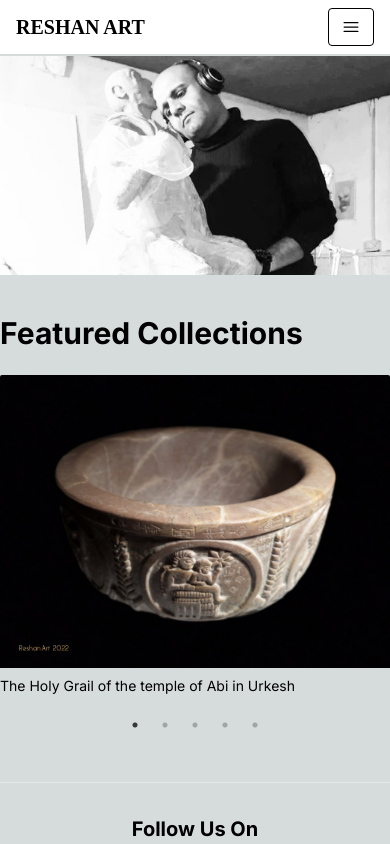
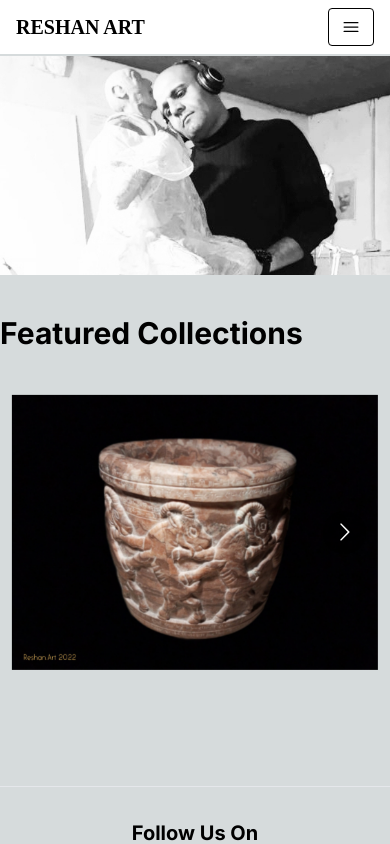
Before and after one commit to daowdalan/reshan-art2, a Next.js app: page / in a window 390 px wide. Shown: the top 844 px of the page. Built offline with nearby package versions, Linux system fonts and the light colour scheme; a web font is replaced by a local one.

Commit message:
make some changes

```diff
--- a/package.json
+++ b/package.json
@@ -17,7 +17,9 @@
     "react-dom": "^18",
     "react-icons": "^5.2.1",
     "react-intersection-observer": "^9.13.0",
+    "react-multi-carousel": "^2.8.5",
     "react-slick": "^0.30.2",
+    "react-slideshow-image": "^4.3.1",
     "react-type-animation": "^3.2.0",
     "slick-carousel": "^1.8.1",
     "swiper": "^6.8.4",
--- a/src/app/data/artworksData.js
+++ b/src/app/data/artworksData.js
@@ -11,7 +11,6 @@ const artworksData = [
     description: "Stone Carving",
     dimensions: "12X17",
     work_date: "2022",
-    featured : true,
   },
 
   {
@@ -48,6 +47,7 @@ const artworksData = [
 ,
     dimensions: "unknown",
     work_date: "2023",
+    featured : true,
   },
 
   {
@@ -71,6 +71,7 @@ const artworksData = [
     description: "fsgv",
     dimensions: "unknown",
     work_date: "2023",
+    featured : true,
   },
 
   {
--- a/src/app/page.js
+++ b/src/app/page.js
@@ -1,5 +1,6 @@
 import ArtGallery from "@/components/HomePage/Gallery";
 import HeroSection from "../components/HomePage/HeroSection";
+import Slidering from "@/components/HomePage/Slidering";
 
 export const metadata = {
   title: 'Reshan - HomePage',
@@ -8,7 +9,7 @@ export const metadata = {
 
 export default function Home() {
   return (
-    <div > {/* Add margin-top to ensure it doesn't overlap with the Navbar */}
+    <div >
       <HeroSection />
       <ArtGallery />
     </div>
--- a/src/components/HomePage/Gallery.jsx
+++ b/src/components/HomePage/Gallery.jsx
@@ -2,7 +2,7 @@
 import React, { useState, useEffect } from 'react';
 import Image from 'next/image';
 import artworksData from '@/app/data/artworksData';
-import ArtSlider from '@/components/ArtSlider';
+import Slidering from './Slidering';
 
 const ArtGallery = () => {
   const [isSmallScreen, setIsSmallScreen] = useState(false);
@@ -23,28 +23,8 @@ const ArtGallery = () => {
   return (
     <div className="max-w-auto mx-auto py-10 text-black">
       <h1 className="text-3xl font-bold mb-6">Featured Collections</h1>
-      {isSmallScreen ? (
-        <ArtSlider />
-      ) : (
-        <div className="grid grid-cols-1 sm:grid-cols-2 lg:grid-cols-5 gap-4">
-          {featuredArtworks.map((art, index) => (
-            <div key={index} className="bg-grey rounded-sm overflow-hidden cursor-pointer">
-              <Image
-                className="object-cover"
-                src={art.images[0].image}
-                alt={art.title}
-                width={350}
-                height={250}
-                sizes="(max-width: 768px) 100vw, (max-width: 1200px) 50vw, 33vw"
+        <Slidering />
 
-              />
-              <div className="py-2">
-                <h2 className="text-sm font-normal">{art.title}</h2>
-              </div>
-            </div>
-          ))}
-        </div>
-      )}
     </div>
   );
 };
--- /dev/null
+++ b/src/components/HomePage/Slidering.jsx
@@ -0,0 +1,53 @@
+"use client"
+import React from 'react';
+import Carousel from "react-multi-carousel";
+import "react-multi-carousel/lib/styles.css";
+import artworksData from '@/app/data/artworksData'; // Ensure the path is correct
+import Image from 'next/image';
+
+function Slidering() {
+
+    const featuredArtworks = artworksData.filter(art => art.featured);
+
+    const responsive = {
+        superLargeDesktop: {
+            // the naming can be any, depends on you.
+            breakpoint: { max: 4000, min: 3000 },
+            items: 5
+        },
+        desktop: {
+            breakpoint: { max: 3000, min: 1024 },
+            items: 4
+        },
+        tablet: {
+            breakpoint: { max: 1024, min: 464 },
+            items: 2
+        },
+        mobile: {
+            breakpoint: { max: 464, min: 0 },
+            items: 1
+        }
+    };
+
+    return (
+        <div className="my-10 px-2 ">
+            <Carousel responsive={responsive}
+            >
+                {featuredArtworks.map((artwork, index) => (
+                    <div key={index} className="flex justify-center w-full h-full p-1">
+                        <Image
+                        src={artwork.images[0].image}
+                        alt="hero image"
+                        height={600}
+                        width={500}
+                        quality={100}
+                        />
+
+                    </div>
+                ))}
+            </Carousel>
+        </div>
+    );
+}
+
+export default Slidering;
--- /dev/null
+++ b/src/components/HomePage/Slideshow.jsx
@@ -0,0 +1,51 @@
+"use client";
+import React from "react";
+import { Zoom } from "react-slideshow-image";
+import "react-slideshow-image/dist/styles.css";
+import artworksData from '@/app/data/artworksData';
+
+const Slideshow = () => {
+  // Filter featured artworks
+  const featuredArtworks = artworksData.filter(art => art.featured);
+
+  // Custom properties for zoom effect slideshow
+  const zoomInProperties = {
+    indicators: true,
+    scale: 1.2,
+    duration: 5000,
+    transitionDuration: 500,
+    infinite: true,
+    prevArrow: (
+      <div className="w-8 cursor-pointer">
+        <svg xmlns="http://www.w3.org/2000/svg" viewBox="0 0 512 512" fill="#2e2e2e">
+          <path d="M242 180.6v-138L0 256l242 213.4V331.2h270V180.6z" />
+        </svg>
+      </div>
+    ),
+    nextArrow: (
+      <div className="w-8 cursor-pointer">
+        <svg xmlns="http://www.w3.org/2000/svg" viewBox="0 0 512 512" fill="#2e2e2e">
+          <path d="M512 256L270 42.6v138.2H0v150.6h270v138z" />
+        </svg>
+      </div>
+    ),
+  };
+
+  return (
+    <div className="my-10 mx-auto max-w-screen-lg">
+      <Zoom {...zoomInProperties}>
+        {featuredArtworks.map((artwork, index) => (
+          <div key={index} className="flex justify-center w-full h-full">
+            <img
+              className="w-3/4 object-cover rounded-lg shadow-xl"
+              src={artwork.images[0].image}
+              alt={artwork.title}
+            />
+          </div>
+        ))}
+      </Zoom>
+    </div>
+  );
+};
+
+export default Slideshow;
--- a/tailwind.config.js
+++ b/tailwind.config.js
@@ -12,6 +12,9 @@ module.exports = {
         "gradient-conic":
           "conic-gradient(from 180deg at 50% 50%, var(--tw-gradient-stops))",
       },
+      padding: {
+        'full': '100%', // Ensures square aspect ratio
+      },
     },
   },
   plugins: [],
```
Also changed, not shown: 1 other file (tests, documents, lock files or other folders).
